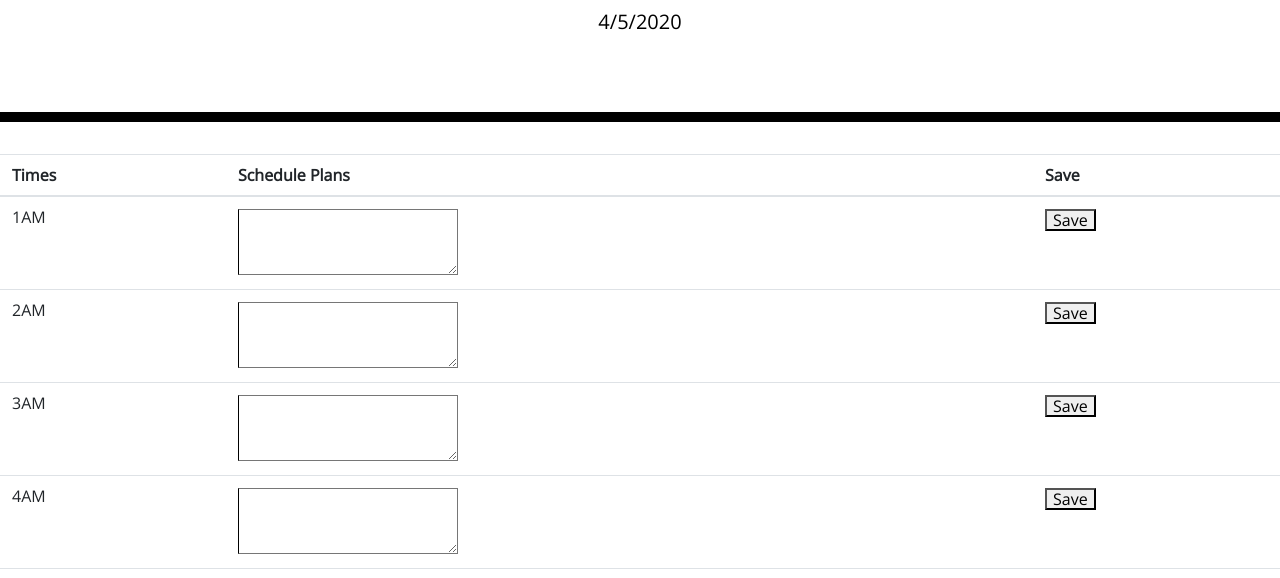
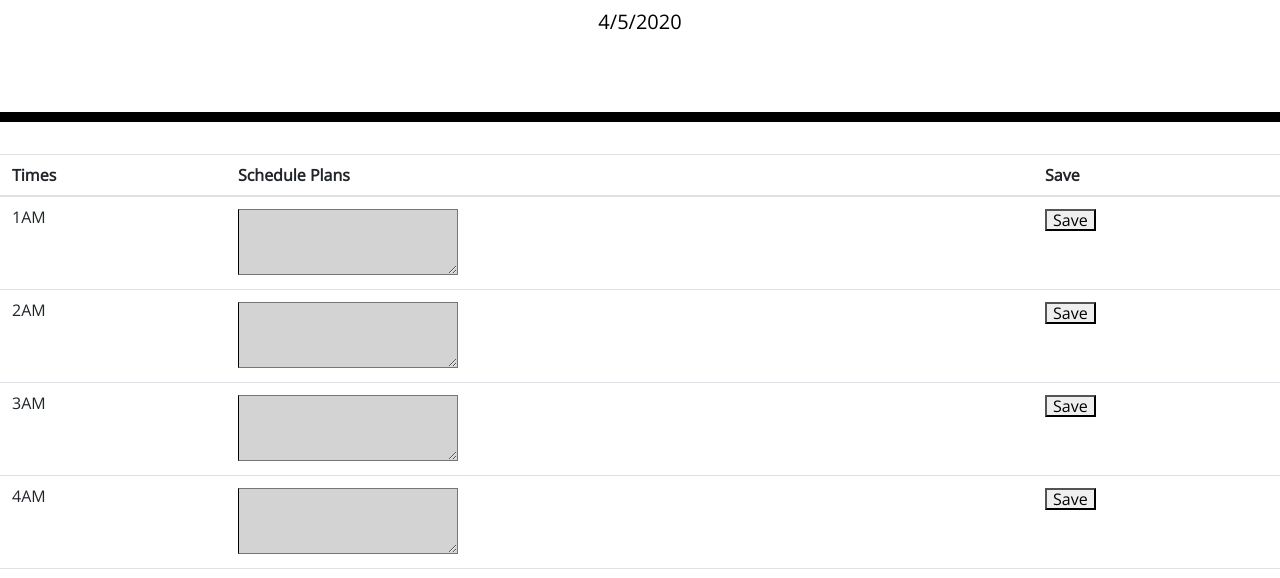
Before and after one commit to Kseredick95/Calendar, a plain HTML site: page index.html in a window 1280 px wide. Shown: the part 182-760 px from the top of the page. Drawn offline with nearby package versions, Linux system fonts and the light colour scheme.

Commit message:
added color classes

```diff
--- a/index.html
+++ b/index.html
@@ -41,6 +41,9 @@
     var inputArr = []
     //Set date at top of screen
     var d = new Date();
+    var time = d.getHours();
+
+
 
     dateTime.innerHTML = (d.getMonth() + 1) + "/" + (d.getDate() + 1) + "/" + d.getFullYear();
 
@@ -57,6 +60,16 @@
         hour = i + 1;
         amPM = "AM"
         printTime();
+      }
+
+      if (i < time) {
+        $(`#textarea${i}`).addClass("past");
+      }
+      else if (i == time) {
+        $(`#textarea${i}`).addClass("present");
+      }
+      else {
+        $(`#textarea${i}`).addClass("future");
       }
     }
 
--- a/style.css
+++ b/style.css
@@ -5,7 +5,7 @@ body {
 }
 
 textarea{
-  background: transparent;
+
   border-style: solid;
   resize: horizontal;
   line-height: normal;
```
